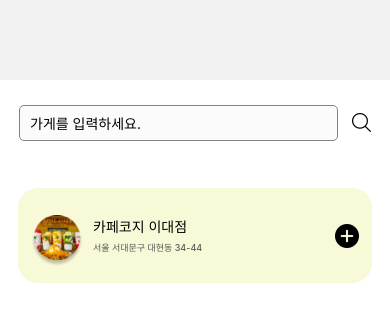
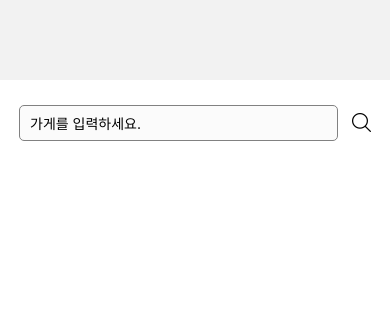
Before and after one commit to Scoup-team/Front, a React Native app in the folder client/: screen /SearchPage in a window 390 px wide. Shown: the top 322 px of the page. Built offline with nearby package versions, Linux system fonts and the light colour scheme.

Commit message:
✨ 검색 API 연결

```diff
--- a/client/api/search.js
+++ b/client/api/search.js
@@ -1,9 +1,15 @@
 import client from "./client";
 
 //카페 검색 API
-export const postSearchShop = async (userId, keyword) => {
+export const postSearchShop = async (keyword) => {
   try {
-    const res = await client.post(`/shop?page=${userId}&search=${keyword}`);
+    const config = {
+      headers: {
+        userId: 2,
+      },
+    };
+    const res = await client.get(`shop?keyword=${keyword}`, config);
+    console.log("res.data", res.data);
     return res.data;
   } catch (err) {
     throw err;
--- a/client/screens/CouponPage.js
+++ b/client/screens/CouponPage.js
@@ -22,7 +22,7 @@
 
   const [data, setData] = useState("");
 
-  const userId = 3;
+  const userId = 4;
 
   useEffect(() => {
     getCouponData();
--- a/client/screens/SearchPage.js
+++ b/client/screens/SearchPage.js
@@ -25,14 +25,12 @@
 
   const userId = 2;
   const shopId = 4;
-  const keyword = "가";
 
   const postSearchData = async () => {
     try {
-      const postData = await postSearchShop(userId, keyword);
-      setSearchData(postData);
-      console.log("searchData", searchData);
-      console.log("가게 검색 성공");
+      const keyword = myTextInput;
+      const postData = await postSearchShop(keyword, userId);
+      setSearchData(postData.data);
     } catch (err) {
       console.log(err);
     }
@@ -72,16 +70,22 @@
       </View>
 
       <View style={styles.searchResultContainer}>
-        <View style={styles.searchComponent}>
+        {searchData && searchData.length > 0 ? (
+          searchData.map((data) => (
+            <View style={styles.searchComponent} key={data.shopId}>
               <Image source={cafeProfile} style={styles.cafeProfile} />
               <View style={styles.textContainer}>
-            <Text style={styles.name}>카페코지 이대점</Text>
-            <Text style={styles.address}>서울 서대문구 대현동 34-44</Text>
+                <Text style={styles.name}>{data.shopName}</Text>
+                <Text style={styles.address}>{data.shopAddress}</Text>
               </View>
               <TouchableOpacity onPress={handleAddShopBtn}>
                 <Image source={addButton} style={styles.addButton} />
               </TouchableOpacity>
             </View>
+          ))
+        ) : (
+          <View />
+        )}
       </View>
     </View>
   );
```
Lines whose indentation alone changed are shown as unchanged.
